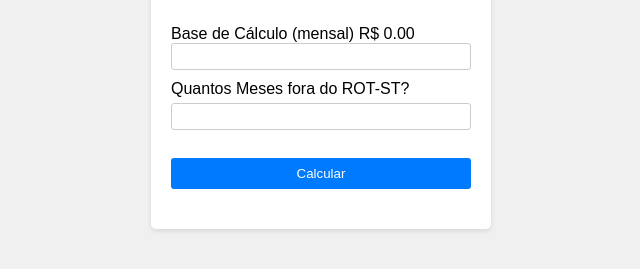
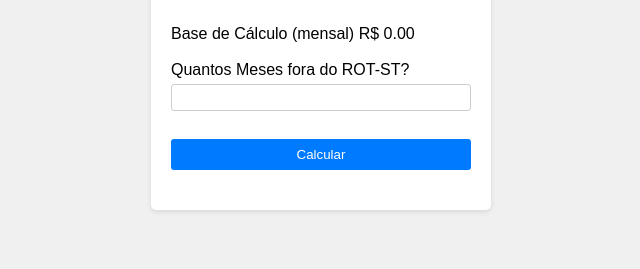
Before and after one commit to akiosantos/Calculadora-de-Ressarcimento, a plain HTML site: page index.html in a window 1280 px wide. Shown: the part 219-488 px from the top of the page, without its empty margins (319-959 px from the left). Drawn offline with Linux system fonts and the light colour scheme.

```diff
--- a/index.html
+++ b/index.html
@@ -14,7 +14,6 @@
             <input type="text" id="faturamento-total" placeholder="Digite o valor em reais" required>
             <br>
             <div id="base-calculo">Base de Cálculo (mensal) R$ 0.00</div> <!-- Adicionando um novo elemento para mostrar a base do cálculo -->
-            <input type="text" id="base-calculo"
             <br>
             <label for="meses">Quantos Meses fora do ROT-ST?</label>
             <input type="number" id="meses" required>
```
